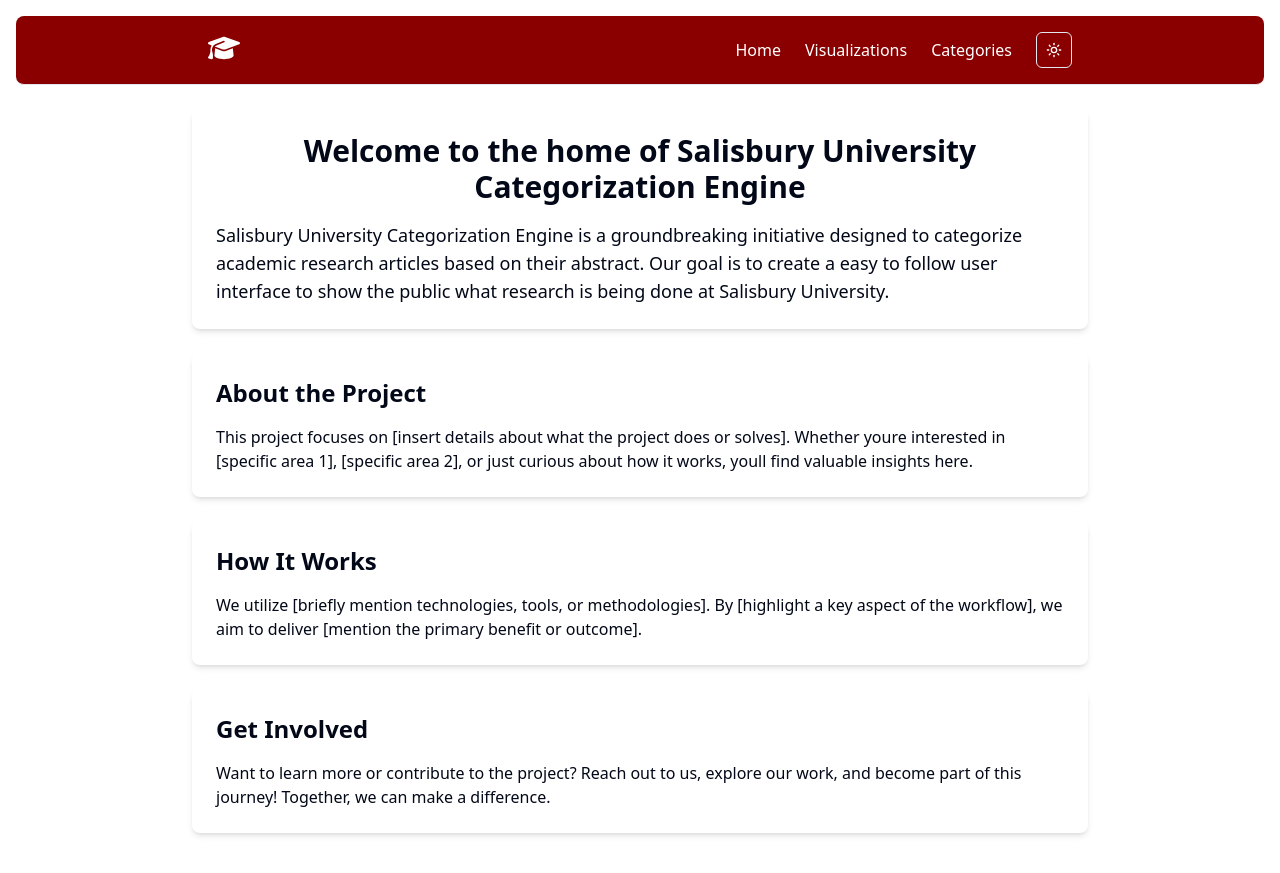
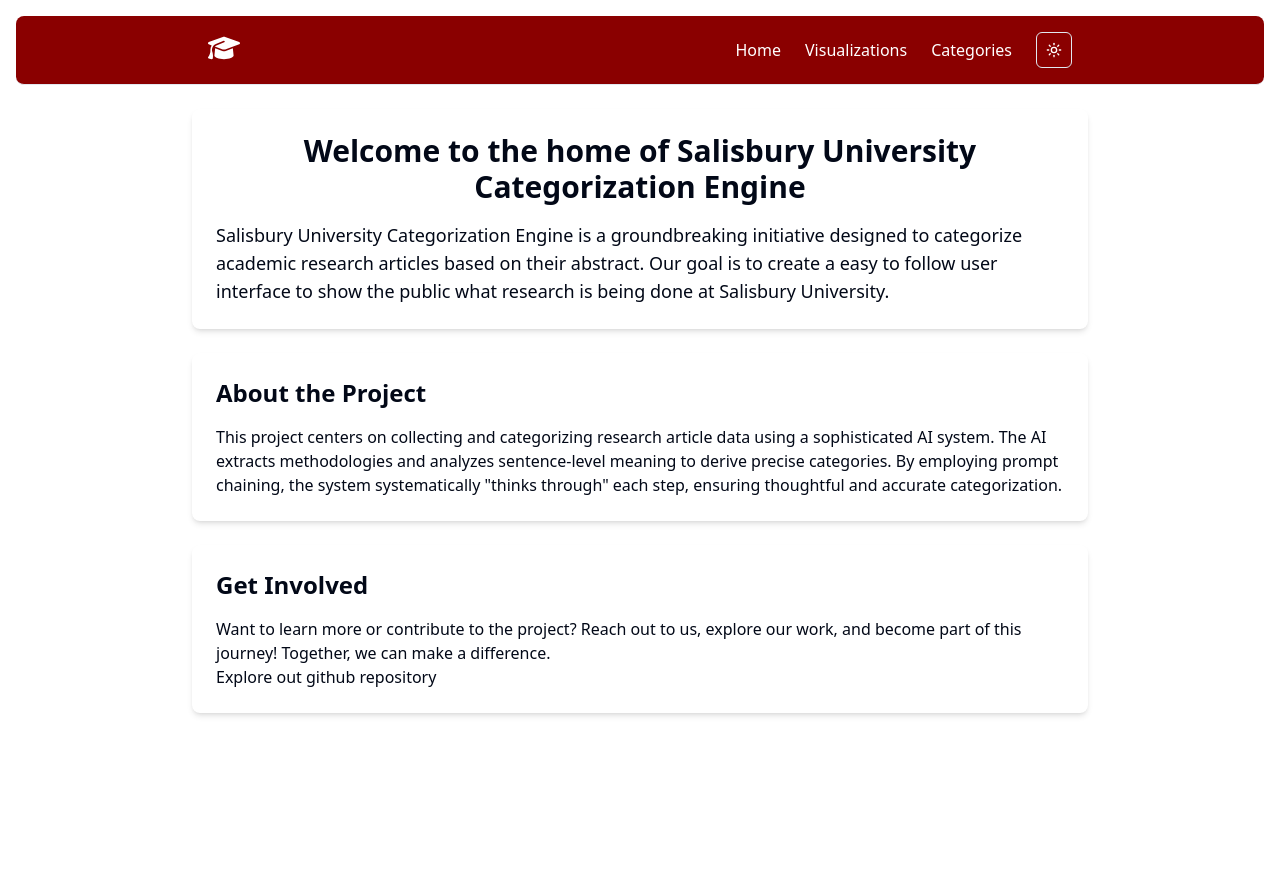
Before and after one commit to Salisbury-University/Fall2024-AITaxonomy-Front, a Next.js app in the folder site/: page / in a window 1280 px wide. After the commit the page ends 800 px from the top, so only its background shows below. Built offline with nearby package versions, Linux system fonts and the light colour scheme.

Commit message:
Fixed home page

```diff
--- a/site/app/page.tsx
+++ b/site/app/page.tsx
@@ -6,6 +6,7 @@ import {
 } from "@/components/ui/sidebar";
 
 import { AppSidebar } from "@/components/app-sidebar";
+import Link from 'next/link';
 
 export default function Home() {
 
@@ -16,7 +17,7 @@ export default function Home() {
             <main className="flex flex-col items-center justify-start w-full h-full overflow-y-auto bg-background p-4 sm:p-6">
               <div className="max-w-4xl w-full">
                 {/* Welcome Section */}
-                <div className="bg-card shadow-md rounded-lg p-4 sm:p-6 mb-6">
+                <div className="bg-white dark:bg-suMaroon shadow-md rounded-lg p-4 sm:p-6 mb-6">
                   <h1 className="text-2xl sm:text-3xl font-bold mb-4 text-center">Welcome to the home of Salisbury University Categorization Engine</h1>
                   <p className=" text-lg">
                   Salisbury University Categorization Engine is a groundbreaking initiative designed to categorize academic research articles based on their abstract.
@@ -24,28 +25,20 @@ export default function Home() {
                   </p>
                 </div>
                 {/* About the Project */}
-                <div className="bg-card shadow-md rounded-lg p-4 sm:p-6 mb-6">
+                <div className="bg-white dark:bg-suMaroon shadow-md rounded-lg p-4 sm:p-6 mb-6">
                   <h2 className="text-xl sm:text-2xl font-bold mb-4">About the Project</h2>
                   <p className="">
-                    This project focuses on [insert details about what the project does or solves]. Whether youre interested in
-                    [specific area 1], [specific area 2], or just curious about how it works, youll find valuable insights here.
-                  </p>
-                </div>
-                {/* How It Works */}
-                <div className="bg-card shadow-md rounded-lg p-4 sm:p-6 mb-6">
-                  <h2 className="text-xl sm:text-2xl font-bold mb-4">How It Works</h2>
-                  <p className="">
-                    We utilize [briefly mention technologies, tools, or methodologies]. By [highlight a key aspect of the workflow],
-                    we aim to deliver [mention the primary benefit or outcome].
+                  This project centers on collecting and categorizing research article data using a sophisticated AI system. The AI extracts methodologies and analyzes sentence-level meaning to derive precise categories. By employing prompt chaining, the system systematically "thinks through" each step, ensuring thoughtful and accurate categorization.
                   </p>
                 </div>
                 {/* Call to Action */}
-                <div className="bg-card shadow-md rounded-lg p-4 sm:p-6">
+                <div className="bg-white dark:bg-suMaroon shadow-md rounded-lg p-4 sm:p-6">
                   <h2 className="text-xl sm:text-2xl font-bold mb-4">Get Involved</h2>
                   <p className="">
                     Want to learn more or contribute to the project? Reach out to us, explore our work, and become part of this journey!
                     Together, we can make a difference.
                   </p>
+                  <Link href="https://github.com/SpencerPresley/COSC425-DATA">Explore out github repository</Link>
                 </div>
               </div>
             </main>
```
